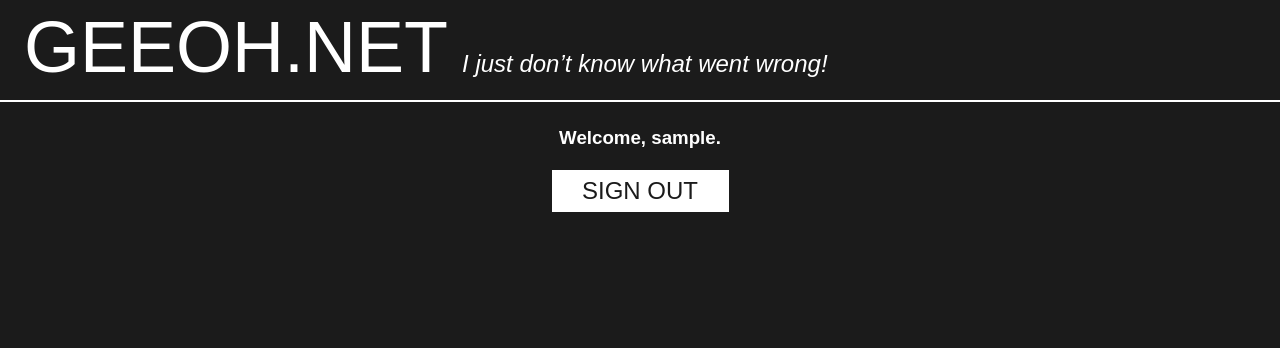
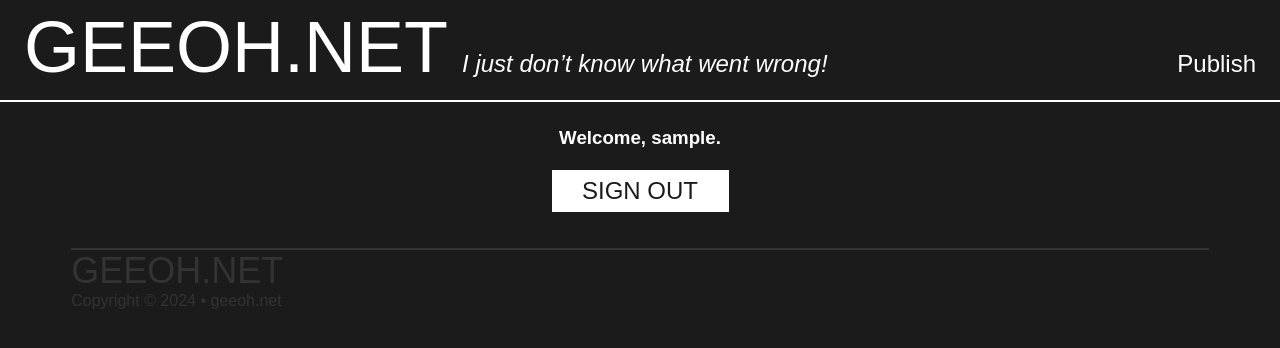
Before and after one commit to Giovani1906/geeohdotnet, a Django app: page /auth/ in a window 1280 px wide. Shown: the top 348 px of the page. Run offline with Django 5.2, Linux system fonts and the light colour scheme; the visitor is signed in with stand-in values (Sample User, id 1); some web fonts are replaced.

Commit message:
Changed how context for the page render is made. Added a footer to every page. The motto is now randomly picked from mottos.json. Added a "publish" link on the header to be more easily accessible by the logged-in user. Changed how a tab's title behaves.

```diff
--- a/geeohdotnet/pages.py
+++ b/geeohdotnet/pages.py
@@ -10,11 +10,15 @@ from django.http import Http404, HttpRequest, HttpResponse, QueryDict
 from django.contrib.auth import authenticate, login, logout
 from django.contrib.auth.decorators import login_required
 from markdown2 import markdown
+from random import choice
 
 md_extra = [
     'break-on-newline', 'code-friendly', 'fenced-code-blocks',
     'footnotes', 'smarty-pants', 'spoiler', 'strike', 'tables'
 ]
+
+with open('mottos.json', 'rb') as f:
+    mottos = json.loads(f.read())
 
 
 def find(predicate, items):
@@ -24,13 +28,19 @@ def find(predicate, items):
     return None
 
 
+def get_context(**kwargs) -> dict:
+    context = {'css_age': f'?v={int(os.path.getmtime("static/style.css"))}', 'motto': choice(mottos['mottos'])}
+    context.update(**kwargs)
+    return context
+
+
 def get_articles() -> list:
     try:
         data = open('articles/index.json', 'rb').read()
         return json.loads(data)['articles']
     except FileNotFoundError:
         data = json.dumps({'articles': []}).encode('utf-8')
-        if not os.path.exists("articles"):
+        if not os.path.exists('articles'):
             os.mkdir('articles')
         open('articles/index.json', 'wb').write(data)
         return []
@@ -42,11 +52,7 @@ def _hash(text: str) -> str:
 
 
 def index(request: HttpRequest):
-    context = {
-        'articles': get_articles(),
-        'css_age': f'?v={int(os.path.getmtime("static/style.css"))}'
-    }
-    return render(request, 'index.html', context)
+    return render(request, 'index.html', get_context(articles=get_articles()))
 
 
 def article(request: HttpRequest, article_id: int = None, article_title: str = None):
@@ -59,9 +65,7 @@ def article(request: HttpRequest, article_id: int = None, article_title: str = N
 
     article_raw = open(f'articles/{article_id}.md', 'r', encoding='utf-8').read()
     article_md = markdown(article_raw, extras=md_extra)
-    context = {
-        'article': article_data, 'content': article_md, 'css_age': f'?v={int(os.path.getmtime("static/style.css"))}'
-    }
+    context = get_context(page='article', article=article_data, content=article_md)
 
     return render(request, 'article.html', context)
 
@@ -74,9 +78,8 @@ def article_redirect(request: HttpRequest, article_title: str):
 
 
 def auth(request: HttpRequest):
-    context = {'css_age': f'?v={int(os.path.getmtime("static/style.css"))}'}
     if request.method == 'GET':
-        return render(request, 'auth.html', context)
+        return render(request, 'auth.html', get_context(page='authenticate'))
     elif request.method == 'POST':
         if request.user.is_authenticated:
             logout(request)
@@ -94,10 +97,10 @@ def auth(request: HttpRequest):
                 return redirect(url)
             return redirect('/auth/')
         else:
-            context['message'] = 'Bad username and/or password.'
+            context = get_context(message='Bad username and/or password.')
             return render(request, 'message.html', context, status=401)
     else:
-        return render(request, '405.html', context, status=405)
+        return render(request, '405.html', get_context(), status=405)
 
 
 @login_required
@@ -105,15 +108,13 @@ def markdownify(request: HttpRequest):
     if request.method == 'POST':
         return HttpResponse(markdown(request.POST['content'], extras=md_extra))
     else:
-        context = {'css_age': f'?v={int(os.path.getmtime("static/style.css"))}'}
-        return render(request, '405.html', context, status=405)
+        return render(request, '405.html', get_context(), status=405)
 
 
 @login_required
 def publish(request: HttpRequest):
     if request.method == 'GET':
-        context = {'css_age': f'?v={int(os.path.getmtime("static/style.css"))}'}
-        return render(request, 'publish.html', context)
+        return render(request, 'publish.html', get_context(page='publish'))
     elif request.method == 'POST':
         date = datetime.datetime.utcnow()
         articles = get_articles()
@@ -142,9 +143,9 @@ def publish(request: HttpRequest):
         open(f'media/{article_id}/thumbnail.png', 'wb').write(files['thumbnail'][0].read())
         open(f'media/{article_id}/banner.png', 'wb').write(files['banner'][0].read())
         if 'article-files' in files:
-            for f in files['article-files']:
-                open(f'media/{article_id}/{f.name}', 'wb').write(f.read())
+            for file in files['article-files']:
+                open(f'media/{article_id}/{file.name}', 'wb').write(file.read())
         open(f'articles/{article_id}.md', 'wb').write(article_data.pop('content').encode('utf-8'))
-        open(f'articles/index.json', 'wb').write(json.dumps({"articles": articles}).encode('utf-8'))
+        open(f'articles/index.json', 'wb').write(json.dumps({'articles': articles}).encode('utf-8'))
 
         return redirect(f'/article/{article_id}/')
--- a/geeohdotnet/settings.py
+++ b/geeohdotnet/settings.py
@@ -101,7 +101,7 @@ USE_TZ = True
 
 STATIC_URL = 'static/'
 STATICFILES_DIRS = [
-    BASE_DIR / "static",
+    BASE_DIR / 'static',
 ]
 MEDIA_ROOT = BASE_DIR / 'media'
 MEDIA_URL = 'media/'
--- /dev/null
+++ b/mottos.json
@@ -0,0 +1,5 @@
+{
+  "mottos": [
+    "I just don’t know what went wrong!"
+  ]
+}
--- a/static/style.css
+++ b/static/style.css
@@ -139,6 +139,14 @@ blockquote {
     font-size: 24px;
     padding-left: 10px;
 }
+.header .publish {
+    display: inline-block;
+    font-family: 'Gotham Black', sans-serif;
+    font-size: 24px;
+    position: sticky;
+    left: 100%;
+    padding-right: 24px;
+}
 .content {
     font-family: 'Gotham Office', sans-serif;
     width: 90%;
@@ -196,6 +204,19 @@ blockquote {
     font-family: 'Gotham Medium', sans-serif;
     font-size: 30px;
 }
+footer {
+    font-family: 'Gotham Office', sans-serif;
+    width: 90%;
+    margin-top: 36px;
+    margin-left: auto;
+    margin-right: auto;
+    border-top: 2px solid #333333;
+}
+footer .title {
+    font-family: 'Gotham Ultra', sans-serif;
+    font-size: 36px;
+    text-transform: uppercase;
+}
 #preview {
     padding: 36px 0 36px 0;
     border-bottom: 2px solid #333333;
@@ -233,6 +254,10 @@ blockquote {
         font-size: 12px;
         padding-left: 5px;
     }
+    .header .publish {
+        font-size: 12px;
+        padding-right: 12px;
+    }
     .articles {
         width: 95%;
     }
@@ -256,4 +281,10 @@ blockquote {
     .article .description {
         font-size: 20px;
     }
+    footer {
+        width: 95%;
+    }
+    footer .title {
+        font-size: 18px;
+    }
 }
--- a/templates/base.html
+++ b/templates/base.html
@@ -3,16 +3,33 @@
 <head>
     <meta charset="UTF-8">
     <meta name="theme-color" content="#1b1b1b" />
-    <title>geeoh.net</title>
+    {% if page == "article" %}
+        <title>{{ article.title }} | geeoh.net</title>
+    {% elif page %}
+        <title>{{ page|title }} | geeoh.net</title>
+    {% else %}
+        <title>geeoh.net</title>
+    {% endif %}
     <link rel="shortcut icon" href="/static/favicon.png">
-    <link rel="stylesheet" type='text/css' href="/static/style.css{{ css_age }}">
+    <link rel="stylesheet" type="text/css" href="/static/style.css{{ css_age }}">
     <script src="/static/js/htmx.min.js"></script>
 </head>
 <body>
     <div class="header">
         <div class="title"><a href="/" style="color: #ffffff; text-decoration: none;">geeoh.net</a></div>
-        <div class="motto">I just don’t know what went wrong!</div>
+        {% if motto %}
+            <div class="motto">{{ motto }}</div>
+        {% else %}
+            <div class="motto">I just don’t know what went wrong!</div>
+        {% endif %}
+        {% if user.is_authenticated and page != "publish" %}
+            <div class="publish"><a href="/publish/" style="color: #ffffff;">Publish</a></div>
+        {% endif %}
     </div>
     {% block content %}{% endblock %}
+    <footer>
+        <div class="title"><a href="/" style="color: #333333; text-decoration: none;">geeoh.net</a></div>
+        <div style="color: #333333">Copyright &copy; {% now 'Y' %} &bullet; geeoh.net</div>
+    </footer>
 </body>
 </html>
```
